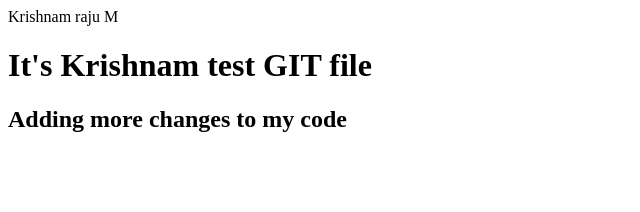
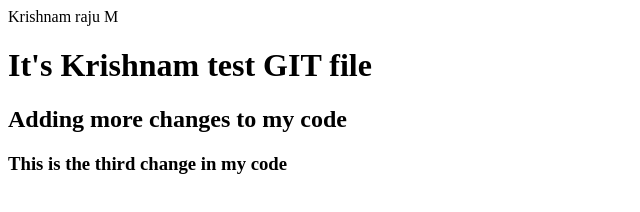
Before and after one commit to krishnamrm/first-test-project, a plain HTML site: page index.html in a window 1280 px wide. Shown: the whole page, without its empty margins (0-640 px from the left). Drawn offline with Linux system fonts and the light colour scheme.

Commit message:
Third commit

```diff
--- a/index.html
+++ b/index.html
@@ -3,5 +3,6 @@
 <body>
 	<h1>It's Krishnam test GIT file</h1>
 	<h2> Adding more changes to my code</h2>
+	<h3> This is the third change in my code </h3>
 </body>
 </html>
```
